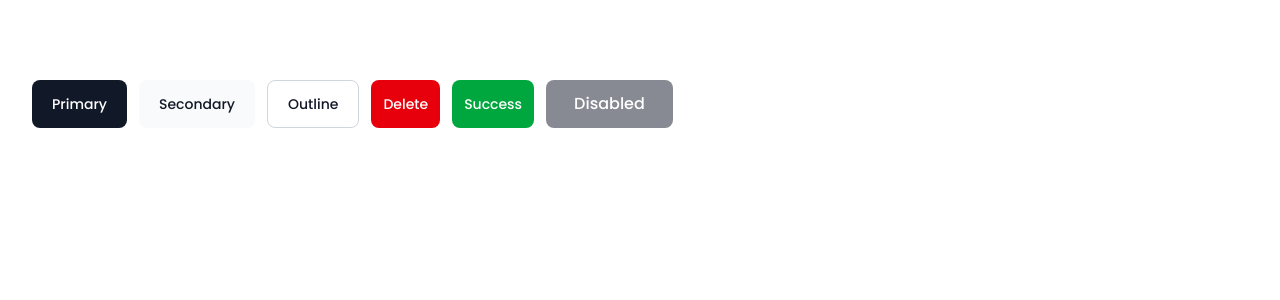
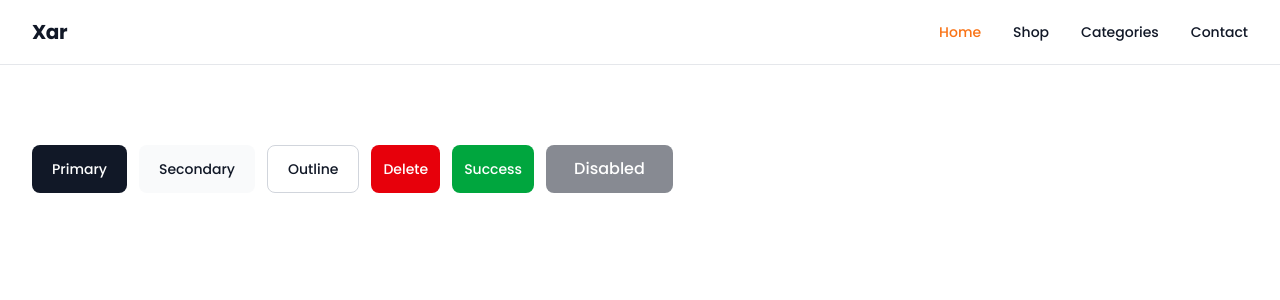
Before and after one commit to ahmad-008/Xar, a Next.js app: page / in a window 1280 px wide. Shown: the top 300 px of the page. Built offline with nearby package versions, Linux system fonts and the light colour scheme.

Commit message:
feat: add Navbar with logo and desktop links

```diff
--- a/src/app/page.tsx
+++ b/src/app/page.tsx
@@ -1,8 +1,13 @@
 import Container from "@/components/ui/Container";
 import Button from "@/components/ui/Button";
+import Navbar from "@/components/layout/Navbar";
 
-export default function HomePage () {
-  return(
+export default function HomePage() {
+  return (
+
+    <>
+
+      <Navbar />
       <Container className="py-20" >
         <div className="flex flex-wrap gap-3" >
           <Button>Primary</Button>
@@ -16,6 +21,8 @@ export default function HomePage () {
 
       </Container>
 
+    </>
+
 
   );
 }
--- /dev/null
+++ b/src/components/layout/Navbar.tsx
@@ -0,0 +1,62 @@
+"use client";
+
+import Link from "next/link";   //used for navigating without loading the whole page
+import { useState } from "react";
+import { usePathname } from "next/navigation";
+import { Heart, Menu, ShoppingCart, User, X } from "lucide-react";
+import Container from "@/components/ui/Container";
+import { NAV_LINKS, SITE_NAME } from "@/lib/constants";
+
+
+
+// State and the active-link helper
+export default function Navbar() {
+
+    const [isOpen, setIsOpen] = useState(false);
+
+    // Current URL path, e.g. "/" or "/products"
+    const pathname = usePathname();
+
+    //returns the classes for a nav link;
+    //orange if it's the current page, dark otherwose
+    const linkClass = (href: string) =>
+        `text-sm font-medium transition-colors hover:text-accent
+    ${pathname === href ? "text-accent" : "text-brand"}`;
+
+    return (
+        //stick bar top-0
+        //z-50 bar stays above all page content
+
+        <header className="sticky top-0 z-50 border-b border-gray-200 bg-white/90 backdrop-blur" >
+            <Container className="flex h-16 items-center justify-between" >
+                {/* ---------- Logo ---------- */}
+                <Link href="/" className="text-xl font-bold tracking-tight">
+                    {SITE_NAME}
+                </Link>
+
+                {/* ---------- Desktop links ---------- */}
+        {/* hidden on mobile shown as a row from md (768px) up */}
+                <nav className="hidden items-center gap-8 md:flex" >
+                    {NAV_LINKS.map((link)=>(
+                        <Link key={link.href} href={link.href} className={linkClass(link.href)} >
+                            {link.label}
+                        </Link>
+                    ))
+
+
+                    }
+                </nav>
+
+
+            </Container>
+
+        </header>
+
+
+
+
+    );
+
+
+
+}
```
Lines whose indentation alone changed are shown as unchanged.
